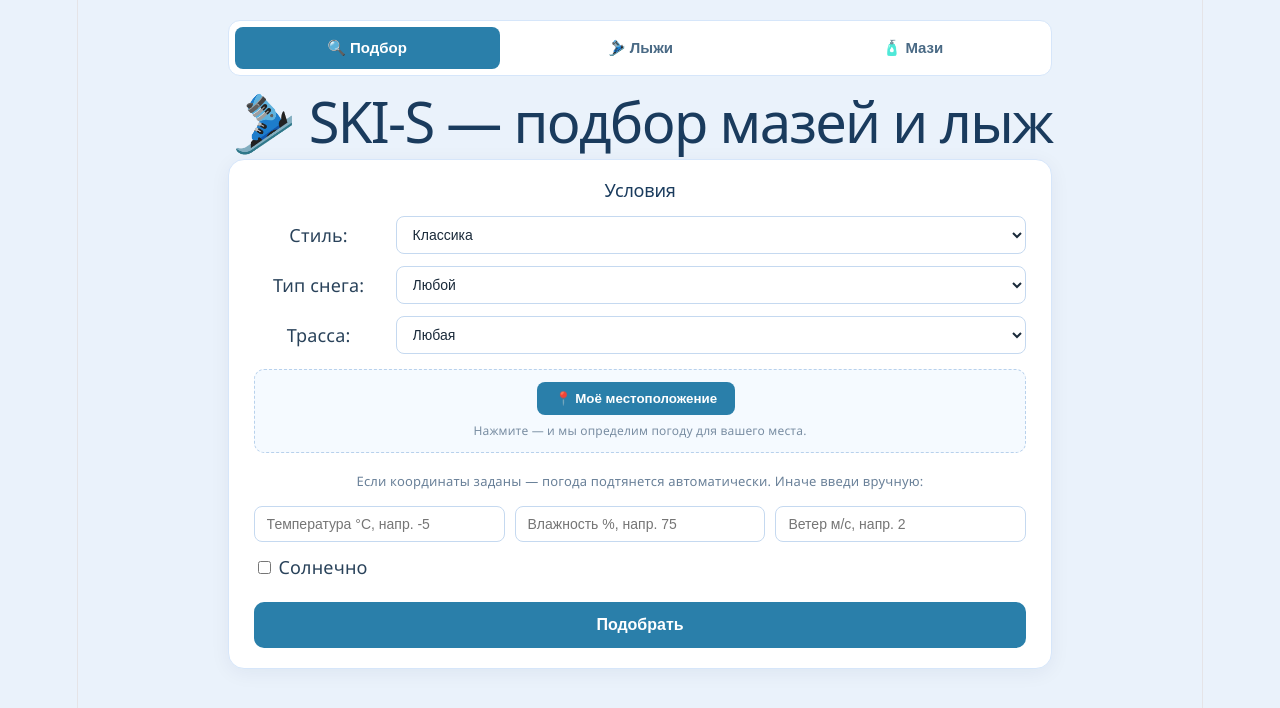
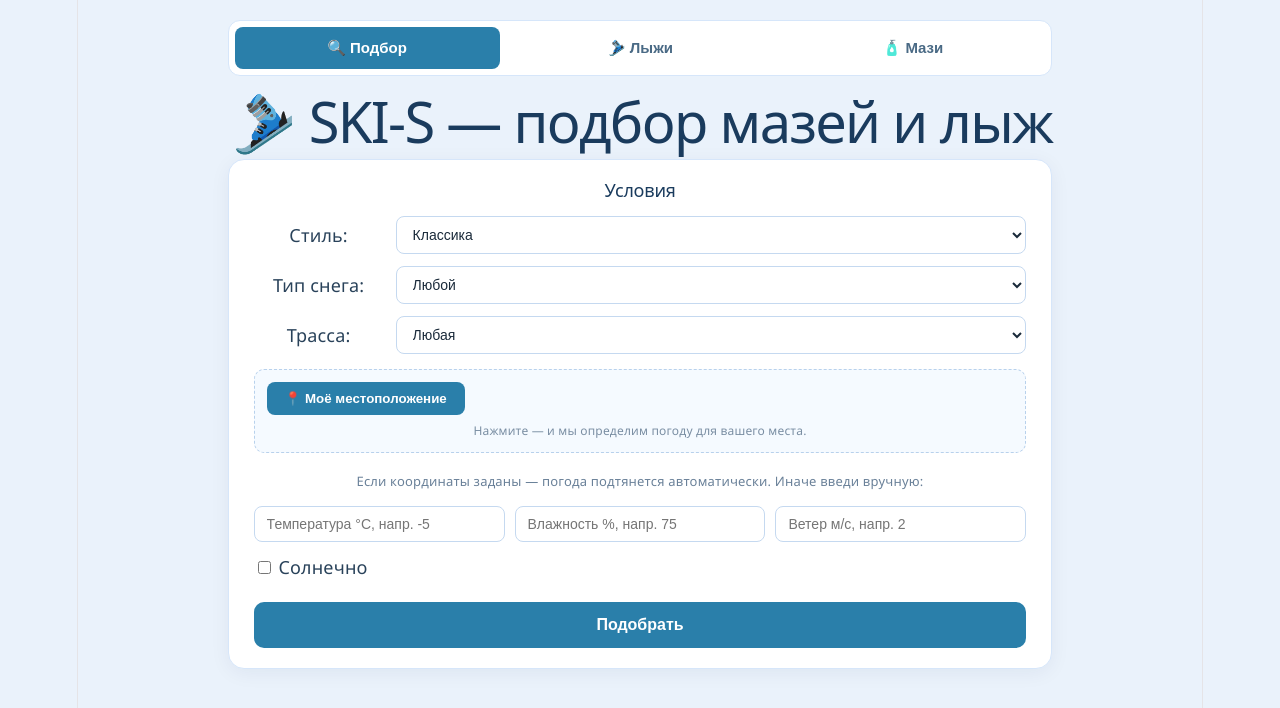
Before and after one commit to IanvanderHart/ski-s, a React (Vite) app in the folder frontend/: page / in a window 1280 px wide. Shown: the top 708 px of the page. Built offline with nearby package versions, Linux system fonts and the light colour scheme.

Commit message:
Fix geo buttons spacing (use flex gap)

```diff
--- a/frontend/src/App.css
+++ b/frontend/src/App.css
@@ -94,10 +94,11 @@ select:focus, input:focus {
   border-radius: 8px;
   cursor: pointer;
   font-weight: 600;
-  margin-right: 8px;
 }
-.geo-block button + button {
-  margin-left: 8px;
+.geo-buttons {
+  display: flex;
+  flex-wrap: wrap;
+  gap: 8px;
 }
 .geo-block button.clear { background: #6c757d; }
 .geo-block button:hover { opacity: 0.9; }
--- a/frontend/src/App.jsx
+++ b/frontend/src/App.jsx
@@ -417,12 +417,14 @@ const saveSki = async () => {
             </div>
 
 <div className="geo-block">
+  <div className="geo-buttons">
   <button type="button" onClick={getLocation}>📍 Моё местоположение</button>
   {form.latitude && (
     <button type="button" className="clear" onClick={clearLocation}>
       ✕ Убрать координаты
     </button>
   )}
+  </div>
   <p className="geo-hint">
     Нажмите — и мы определим погоду для вашего места.
   </p>
```
